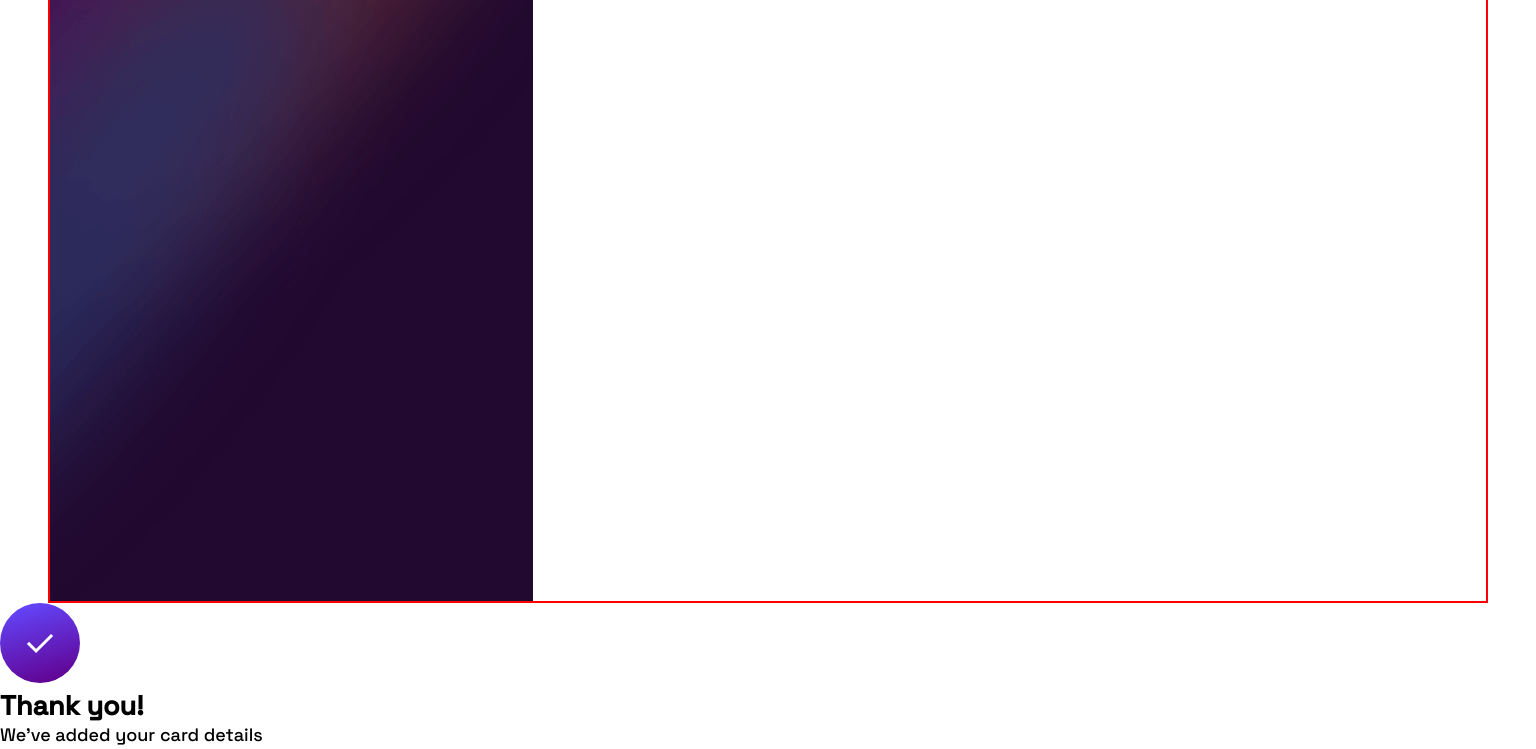
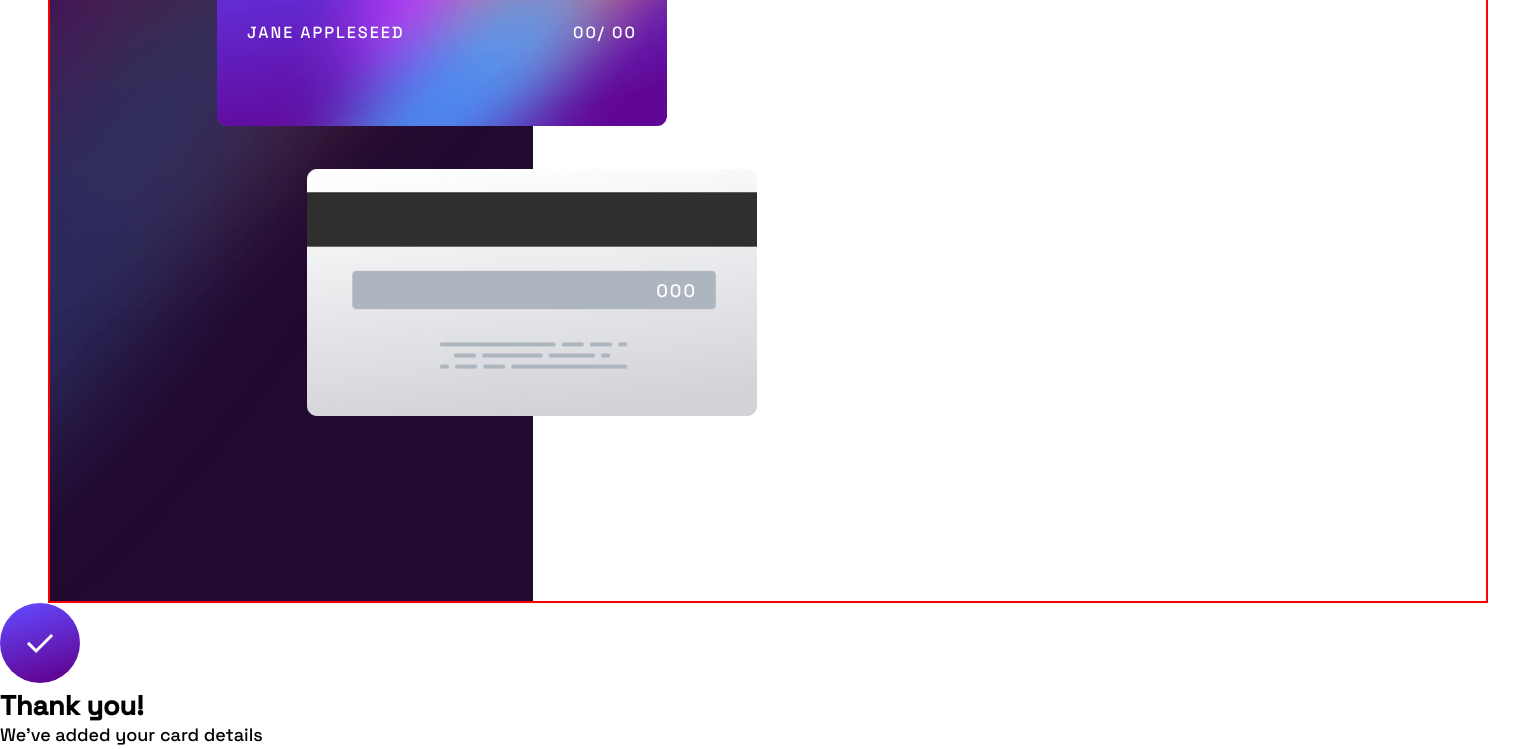
Before and after one commit to marvin-garcia-yepes/carro-de-compras, a plain HTML site: page pago.html in a window 1536 px wide. Shown: the part 301-1050 px from the top of the page. Drawn offline with Linux system fonts and the light colour scheme.

Commit message:
css de las targetas

```diff
--- a/sass/_initials.scss
+++ b/sass/_initials.scss
@@ -1,4 +1,4 @@
-@use 'variablep';
+@use 'variables' as v;
 
 *{
     margin: 0;
@@ -7,5 +7,5 @@
   }
   body {
     font-size: 18px;
-    font-family: "Space Grotesk", sans-serif;
+    font-family: v.$font;
   }
--- a/sass/_mixins.scss
+++ b/sass/_mixins.scss
@@ -1,4 +1,5 @@
 @use 'variables' as v;
+
 
 @mixin modal-background{
     background-color: v.$Black-modal;
@@ -58,5 +59,32 @@
         cursor: pointer;
         opacity: 0.5;
     }
+}
 
+@mixin card($url){
+    width: 288px;
+    height: 160px;
+    color: v.$White;
+    padding: 20px;
+    background: {
+        image: url($url);
+        repeat: no-repeat;
+        size: contain;
+
+    };
+    @media (min-width: 1440px){
+        width: 450px;
+        height: 247px;
+        padding: 30px;
+    }
 }
+
+@mixin card-position($m-top, $m-left, $d-top, $d-left){
+    position: absolute;
+    top: $m-top;
+    left: $m-left;
+    @media (min-width: 1440px){
+        top:$d-top;
+        left: $d-left;
+    }
+}
--- a/sass/_variables.scss
+++ b/sass/_variables.scss
@@ -1,4 +1,5 @@
 @import url('https://fonts.googleapis.com/css2?family=Kumbh+Sans&display=swap');
+@import url('https://fonts.googleapis.com/css2? family= Open+Sans:ital@0;1 & family= Space+Grotesk:wght@500 & display=swap');
 
 $Orange: hsl(26, 100%, 55%);
 $Pale-orange: hsl(25, 100%, 94%);
@@ -9,4 +10,13 @@ $Light-grayish-blue: hsl(223, 64%, 98%);
 $White: hsl(0, 0%, 100%);
 $Black: hsl(0, 0%, 0%);
 $Black-modal: hsl(0, 0%, 0%, 0.5);
+$Linear-gradient-blue: hsl(249, 99%, 64%);
+$Linear-gradient-purple: hsl(278, 94%, 30%);
+$Red: hsl(0, 100%, 66%);
+$Light-grayish-violet: hsl(270, 3%, 87%);
+$Dark-grayish-violet: hsl(279, 6%, 55%);
+$Very-dark-violet: hsl(278, 68%, 11%);
+
+
 $Font: 'Kumbh Sans', sans-serif;
+$font: 'Space Grotesk', sans-serif;
--- a/sass/style.scss
+++ b/sass/style.scss
@@ -1,18 +1,17 @@
-@use 'variablep';
+@use 'variables' as v;
 @use 'initials';
+@use 'mixins';
 
-body{
-    font-family: variablep.$font;
-}
 
 .main-container{
     border: 2px solid red;
     width: 375px;
     margin: auto;
     &__background-section{
-        background-image: url(../images/bg-main-mobile.png);
+        background-image: url(./imagenes/bg-main-mobile.png);
         background-repeat: no-repeat;
         height: 240px;
+        position: relative;
     }
     &__form-section{
         padding: 90px 24px 45px;
@@ -21,9 +20,61 @@ body{
         width: 1440px;
         display: flex;
         &__background-section{
-            background-image: url('../images/bg-main-desktop.png');
+            background-image: url('./imagenes/bg-main-desktop.png');
             width: 900px;
             height: 900px;
         }
     }
 }
+
+.card{
+   @include mixins.card('./imagenes/bg-card-front.png');
+   @include mixins.card-position(126px, 18px, 178px, 167px);
+   z-index: 1;
+   letter-spacing: 2px;
+   &__logo{
+    width: 55px;
+    margin-bottom: 30px;
+   }
+   &__number{
+    margin-bottom: 15px;
+   }
+   &__details{
+    display: flex;
+    font-size: 0.7em;
+    justify-content: space-between;
+    text-transform: uppercase;
+   }
+   @media (min-width: 1440px){
+    &__logo{
+        width: 86px;
+        margin-bottom: 55px;
+       }
+       &__number{
+        font-size: 1.6em;
+        margin-bottom: 25px;
+       }
+       &__details{
+        font-size: 0.9em
+       }
+
+    }
+}
+
+.card-back{
+    @include mixins.card('./imagenes/bg-card-ba.png');
+    @include mixins.card-position(30px, 75px, 468px, 257px);
+    letter-spacing: 2px;
+    &__cvc{
+        font-size: 0.7em;
+        margin-top: 50px;
+        text-align: right;
+        padding-right: 10px;
+        @media (min-width: 1440px) {
+            font-size: 1em;
+            margin-top: 80px;
+            padding-right: 30px;
+
+        }
+    }
+}
--- a/sass/variablep.scss
+++ /dev/null
@@ -1,13 +0,0 @@
-@import url('https://fonts.googleapis.com/css2? family= Open+Sans:ital@0;1 & family= Space+Grotesk:wght@500 & display=swap');
-
-$Linear-gradient-blue: hsl(249, 99%, 64%);
-$Linear-gradient-purple: hsl(278, 94%, 30%);
-
-$Red: hsl(0, 100%, 66%);
-
-$White: hsl(0, 0%, 100%);
-$Light-grayish-violet: hsl(270, 3%, 87%);
-$Dark-grayish-violet: hsl(279, 6%, 55%);
-$Very-dark-violet: hsl(278, 68%, 11%);
-
-$font: 'Space Grotesk', sans-serif;
```
Also changed, not shown: imagenes/bg-card-ba.png (renamed from images/bg-card-back.png), imagenes/bg-card-front.png (renamed from images/bg-card-front.png), imagenes/bg-main-desktop.png (renamed from images/bg-main-desktop.png), imagenes/bg-main-mobile.png (renamed from images/bg-main-mobile.png), imagenes/favico-32x32.png (renamed from images/favico-32x32.png), styles.css, 1 other file.
